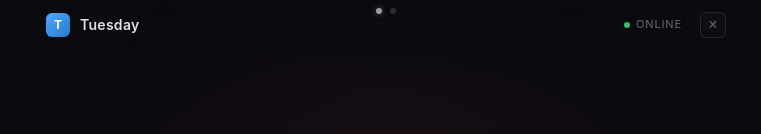
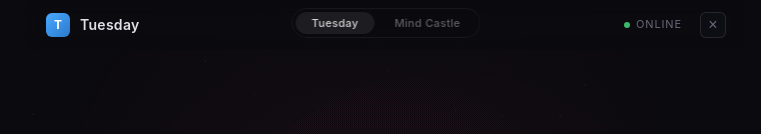
Before and after one commit to harmanjohll/Tuesday, a Preact app in the folder frontend/: page / in a window 1280 px wide. Shown: the top 134 px of the page, without its empty margins (254-1015 px from the left). Built offline with nearby package versions, Linux system fonts and the light colour scheme; no server answers.

Commit message:
Replace tiny panel dots with labeled pill toggle buttons
The 6x6px dots for switching between Tuesday and Mind Castle were nearly
invisible and hard to tap. Now shows labeled "Tuesday" / "Mind Castle"
pill buttons in a frosted glass container.

https://claude.ai/code/session_01359nykAGu8EAfs1uPciCuZ

```diff
--- a/frontend/src/app.jsx
+++ b/frontend/src/app.jsx
@@ -436,12 +436,12 @@ export function App() {
       onTouchStart={handleTouchStart}
       onTouchEnd={handleTouchEnd}
     >
-      {/* Panel indicator dots */}
-      <div class="panel-dots">
-        <span class={`panel-dot ${activePanel === "tuesday" ? "active" : ""}`}
-          onClick={() => setActivePanel("tuesday")} />
-        <span class={`panel-dot ${activePanel === "mindcastle" ? "active" : ""}`}
-          onClick={() => setActivePanel("mindcastle")} />
+      {/* Panel toggle */}
+      <div class="panel-tabs">
+        <button class={`panel-tab ${activePanel === "tuesday" ? "active" : ""}`}
+          onClick={() => setActivePanel("tuesday")}>Tuesday</button>
+        <button class={`panel-tab ${activePanel === "mindcastle" ? "active" : ""}`}
+          onClick={() => setActivePanel("mindcastle")}>Mind Castle</button>
       </div>
 
       <div class={`panel-slider ${activePanel === "mindcastle" ? "shifted" : ""}`}>
--- a/frontend/src/style.css
+++ b/frontend/src/style.css
@@ -426,28 +426,42 @@ body {
   overflow: hidden;
 }
 
-.panel-dots {
+.panel-tabs {
   position: fixed;
   top: 8px;
   left: 50%;
   transform: translateX(-50%);
   display: flex;
-  gap: 8px;
+  gap: 4px;
   z-index: 10;
+  background: rgba(10, 10, 15, 0.6);
+  backdrop-filter: blur(8px);
+  border-radius: 20px;
+  padding: 3px;
+  border: 1px solid rgba(255, 255, 255, 0.06);
 }
 
-.panel-dot {
-  width: 6px;
-  height: 6px;
-  border-radius: 50%;
-  background: rgba(255, 255, 255, 0.15);
+.panel-tab {
+  padding: 4px 16px;
+  border-radius: 16px;
+  border: none;
+  background: transparent;
+  color: rgba(255, 255, 255, 0.35);
+  font-family: var(--font);
+  font-size: 11px;
+  font-weight: 500;
   cursor: pointer;
-  transition: all 0.3s;
+  transition: all 0.2s;
+  letter-spacing: 0.03em;
 }
 
-.panel-dot.active {
-  background: rgba(255, 255, 255, 0.6);
-  box-shadow: 0 0 6px rgba(255, 255, 255, 0.3);
+.panel-tab.active {
+  background: rgba(255, 255, 255, 0.08);
+  color: rgba(255, 255, 255, 0.8);
+}
+
+.panel-tab:hover:not(.active) {
+  color: rgba(255, 255, 255, 0.5);
 }
 
 .panel-slider {
```
